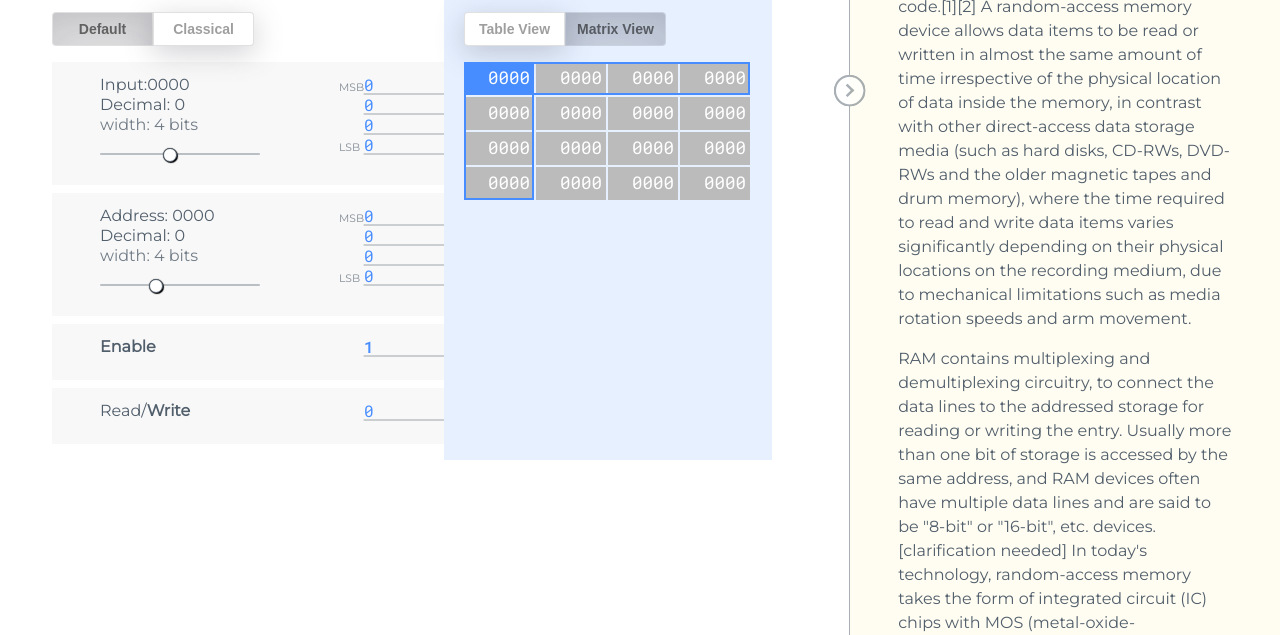
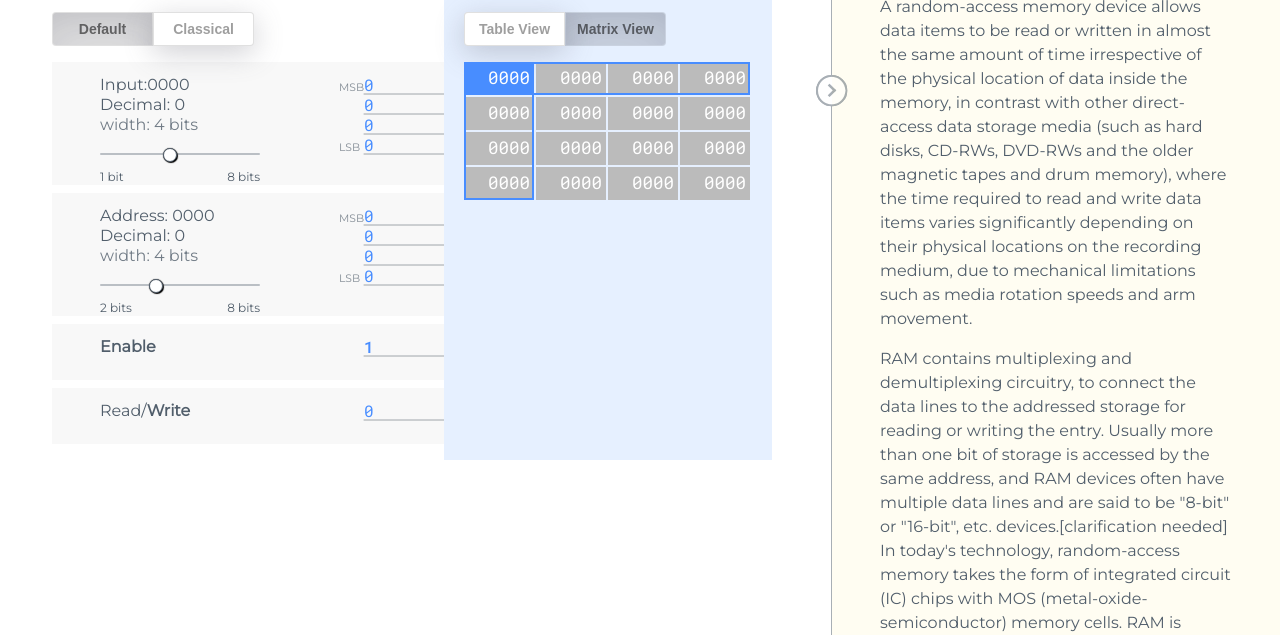
Before and after one commit to yarynakorduba/ram-viz-test, a React app: page / in a window 1280 px wide. Shown: the part 165-800 px from the top of the page. Built offline with nearby package versions, Linux system fonts and the light colour scheme.

Commit message:
Add small fixes.

```diff
--- a/src/components/App/App.scss
+++ b/src/components/App/App.scss
@@ -1,5 +1,7 @@
 .App {
   background: var(--background-primary);
+  max-width: 100vw;
+  overflow: hidden;
 
   &__curtain {
     border-left: 1px solid var(--text-primary);
@@ -29,8 +31,8 @@
   &__content {
     display: flex;
     line-height: 1.5;
-    padding: 0 0 0 3.25rem;
     max-height: 100vh;
+    overflow: auto;
   }
 
   &__visualizationSettings {
@@ -40,6 +42,7 @@
     flex: 0 0 0;
     opacity: 0;
     max-height: auto;
+    height: auto;
     overflow-x: hidden;
     overflow-y: scroll;
     color: var(--text-primary);
@@ -57,9 +60,13 @@
     }
   }
   &__vizColumn {
-    flex: 0 0 calc(100% - 8rem);
+    flex: 0 0 calc(100% - 9.25rem - 1px);
     transition: flex 0.5s ease-out;
     max-height: 100vh;
+    overflow: scroll;
+    direction: rtl;
+    text-align: left;
+    padding: 0 0 0 3.25rem;
 
     &_halfSize {
       flex: 0 1 calc(65% - 2rem);
@@ -71,5 +78,6 @@
     position: sticky;
     top: 0;
     right: 0;
+    direction: initial;
   }
 }
--- a/src/components/Memory/Memory.scss
+++ b/src/components/Memory/Memory.scss
@@ -6,7 +6,7 @@
 
   &__memoryContainer {
     max-width: 402px;
-    max-height: 572px;
+    max-height: 472px;
     overflow: scroll;
   }
 
--- a/src/components/MemoryControls/AddressControls.js
+++ b/src/components/MemoryControls/AddressControls.js
@@ -49,6 +49,7 @@ export const AddressControls = () => {
         <div>Address: {addressPins}</div>
         <div>Decimal: {parseInt(addressPins, 2)}</div>
         <div className={b("bitsWidth")}>width: {addressLength} bits</div>
+        <div className={b("rangeWrapper", ["address"])}>
           <input
             name="addressLength"
             type="range"
@@ -58,6 +59,7 @@ export const AddressControls = () => {
             defaultValue={addressLength}
             onInput={handleInputAddressLength}
           />
+        </div>
       </label>
       <div className={b("addressPins")}>
         {!isRasCasEnabled && <Pins binaryData={addressPins} setBinaryData={handleSetAddress} />}
--- a/src/components/MemoryControls/DataControls.js
+++ b/src/components/MemoryControls/DataControls.js
@@ -1,5 +1,6 @@
 import React from "react";
 import { useSelector } from "react-redux";
+
 import { useAction } from "../../hooks/reactRedux.hks";
 import { setPinsTypeWidth, setPins } from "../../redux/actions";
 import { selectData, selectDataWidth, selectMemoryMode } from "../../redux/reducers/pinsInfo.red";
@@ -32,6 +33,7 @@ const DataControls = () => {
         </div>
         <div>Decimal: {parseInt(datum, 2)}</div>
         <div className={b("bitsWidth")}>width: {dataLength} bits</div>
+        <div className={b("rangeWrapper", ["data"])}>
           <input
             name="dataLength"
             type="range"
@@ -40,6 +42,7 @@ const DataControls = () => {
             defaultValue={dataLength}
             onInput={handleInputDataLength}
           />
+        </div>
       </label>
       <Pins binaryData={datum} setBinaryData={setDatum} isDisabled={memoryMode === MEMORY_MODE.READ} />
     </div>
--- a/src/components/MemoryControls/MemoryControls.scss
+++ b/src/components/MemoryControls/MemoryControls.scss
@@ -109,4 +109,30 @@
     display: block;
     padding: 15px 0 1rem 0;
   }
+
+  &__rangeWrapper {
+    position: relative;
+    font-size: 0.75rem;
+    &_data {
+      &:before {
+        content: "1 bit";
+      }
+    }
+    &_address {
+      &:before {
+        content: "2 bits";
+      }
+    }
+    &:before {
+      position: absolute;
+      left: 0px;
+      top: 32px;
+    }
+    &:after {
+      content: "8 bits";
+      position: absolute;
+      right: 0px;
+      top: 32px;
+    }
+  }
 }
```
Lines whose indentation alone changed are shown as unchanged.
